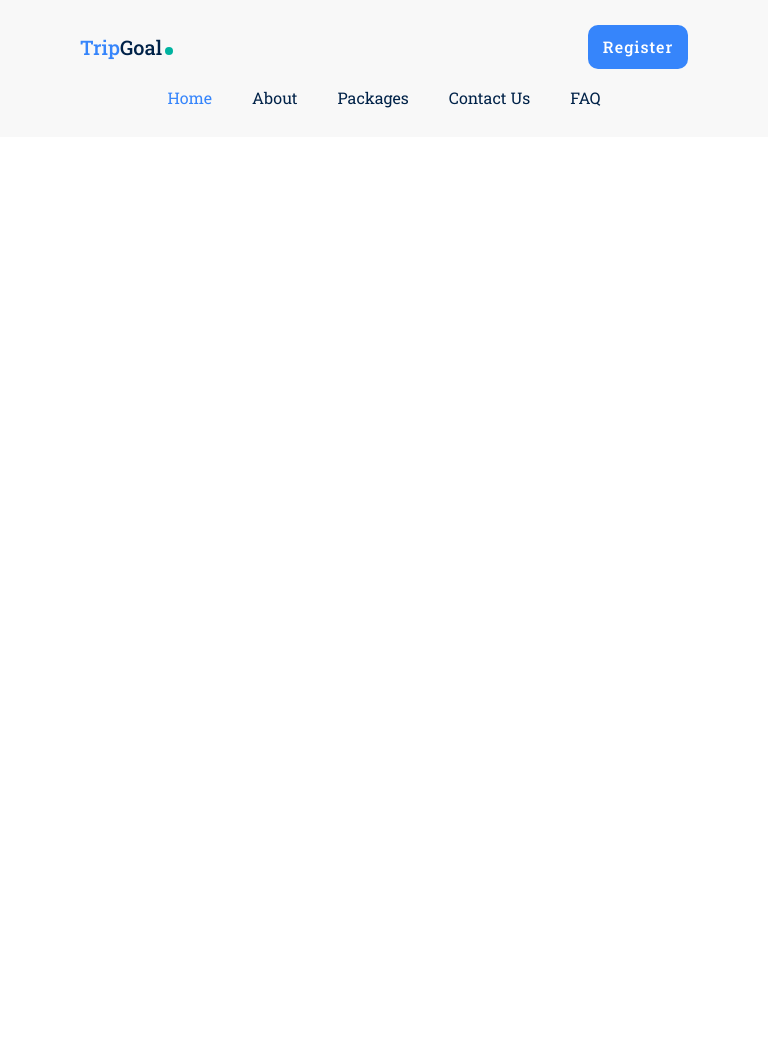
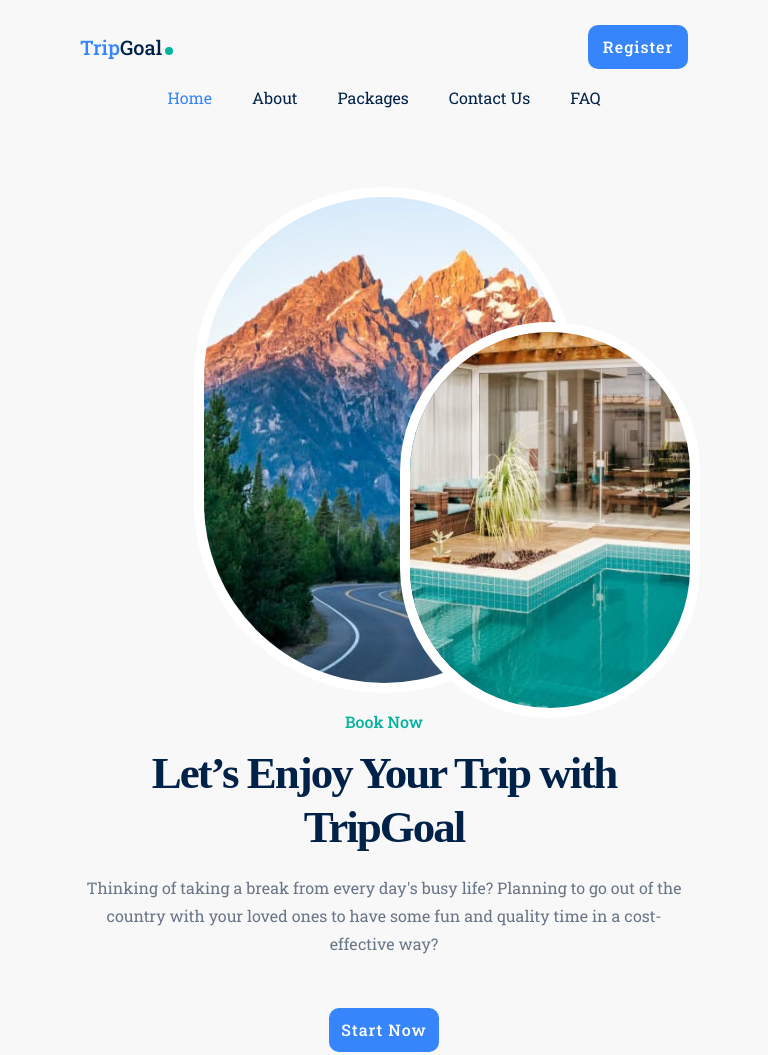
Before and after one commit to lordponchik/ex.Tripgoal, a website built with Parcel: page src/index.html in a window 768 px wide. Before the commit the page ends 800 px from the top, so only its background shows below. Built offline with nearby package versions, Linux system fonts and the light colour scheme; a web font is replaced by a local one.

Commit message:
add mob-tab hero

```diff
--- a/src/index.html
+++ b/src/index.html
@@ -71,11 +71,11 @@
         </ul>
       </nav>
     </header>
-    <!-- <main>
+    <main>
       <section class="hero">
         <div class="container hero__container">
           <div class="hero__wrapper">
-            <div class="hero__thumb">
+            <div class="hero__thumb hero__thumb--mountains">
               <img
                 src="./image/hover/mountains.jpg"
                 alt="mountains"
@@ -101,7 +101,7 @@
             <button type="button" class="btn">Start Now</button>
           </div>
         </div>
-        <div class="booking">
+        <!-- <div class="booking">
           <ul class="booking-list list">
             <li class="booking-list__item">
               <label for="location" class="booking-list__label">Location</label>
@@ -150,8 +150,9 @@
             </svg>
             <p class="booking__btn-text">Book Now</p>
           </button>
-        </div>
+        </div> -->
       </section>
+      <!--
       <section class="find-travel">
         <div class="container">
           <div class="find-travel__wrapper">
@@ -557,8 +558,9 @@
           </div>
         </div>
       </section>
+      -->
     </main>
-    <footer class="footer">
+    <!-- <footer class="footer">
       <div class="container">
         <div class="footer__wrapper">
           <a href="" class="logo link"
@@ -614,7 +616,7 @@
           </p>
         </div>
       </div>
-    </footer> -->
+    </footer>  -->
 
     <script src="./index.js" type="module"></script>
   </body>
--- a/src/scss/layout/_hero.scss
+++ b/src/scss/layout/_hero.scss
@@ -7,30 +7,59 @@
   background-color: $secondary-background-color;
 }
 .hero__container {
-  display: flex;
-  align-items: center;
-  justify-content: space-between;
+  @media screen and (min-width: 1280px) {
+    display: flex;
+    align-items: center;
+    justify-content: space-between;
+  }
 }
 .hero__wrapper {
   position: relative;
+
+  @media screen and (min-width: 768px) and (max-width: 1279px) {
+    margin-bottom: 20px;
+  }
 }
 .hero__thumb {
-  width: 380px;
-
   border: 10px solid $secondary-text-color;
   border-radius: 570px;
   overflow: hidden;
 
   &--pool {
-    width: 300px;
     position: absolute;
     right: -25%;
     bottom: -10%;
+
+    display: none;
+
+    @media screen and (min-width: 768px) {
+      display: block;
+      width: 300px;
+    }
+    @media screen and (min-width: 768px) and (max-width: 1279px) {
+      right: -2%;
+      bottom: -5%;
+    }
+  }
+
+  &--mountains {
+    @media screen and (min-width: 768px) {
+      display: block;
+      width: 380px;
+    }
+    @media screen and (min-width: 768px) and (max-width: 1279px) {
+      margin: 0 auto;
+    }
   }
 }
 
 .hero .hero__description {
-  width: 450px;
+  @media screen and (min-width: 1280px) {
+    width: 450px;
+  }
+  @media screen and (min-width: 768px) and (max-width: 1279px) {
+    text-align: center;
+  }
 }
 .hero__subtitle {
   margin-bottom: 15px;
```
